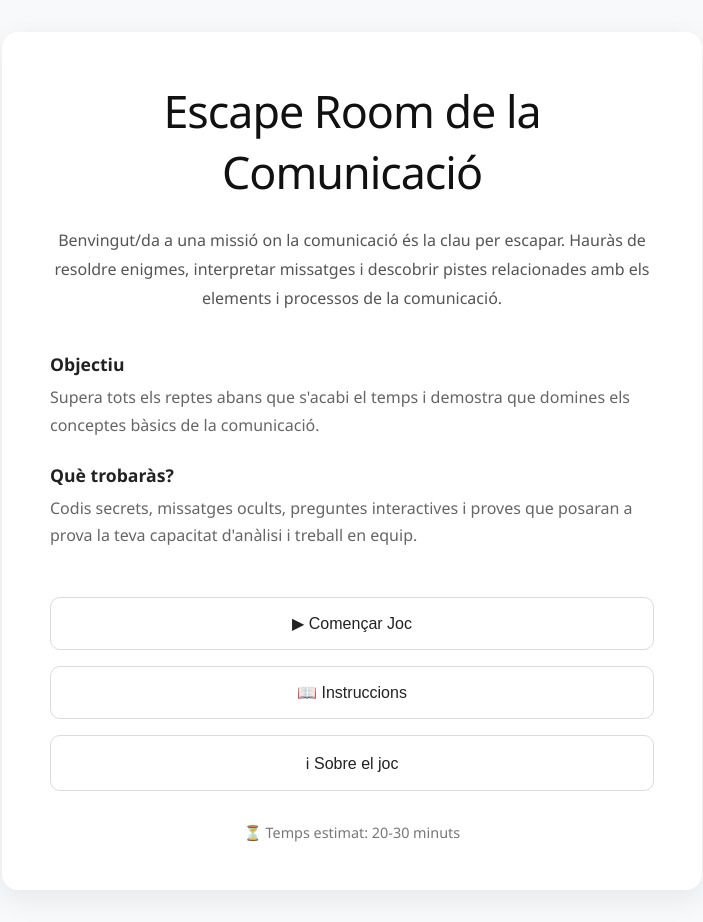
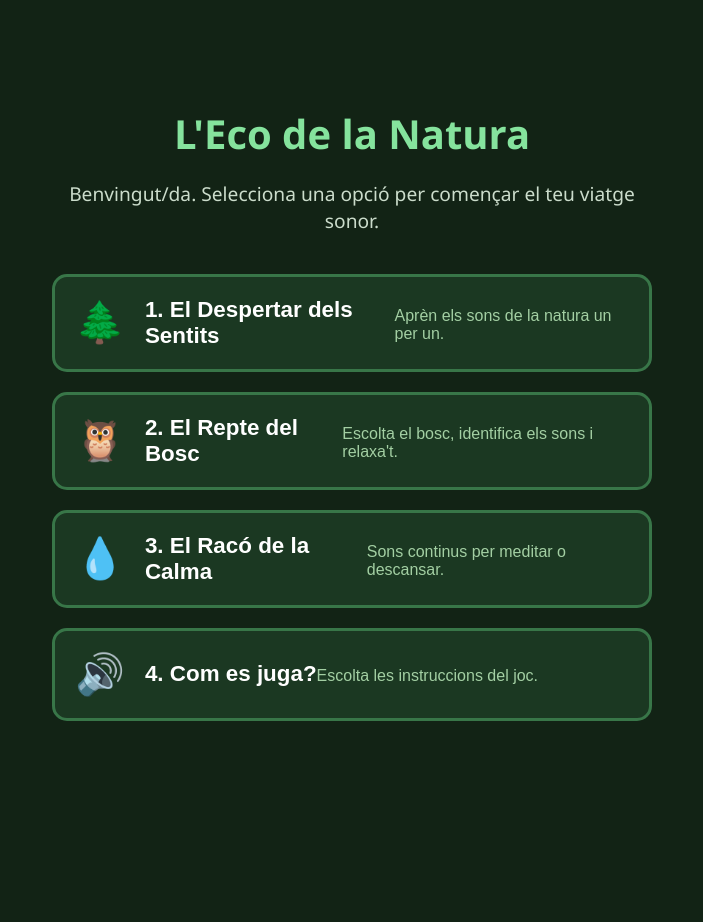
Before and after one commit to Tornillo2/Unspoken, a plain HTML site: page index.html in a window 1280 px wide. Shown: the whole page, without its empty margins (288-991 px from the left). After the commit the page ends 800 px from the top, so only its background shows below. Drawn offline with Linux system fonts and the light colour scheme.

Commit message:
Canvi d'idea, 1r menu

```diff
--- a/index.html
+++ b/index.html
@@ -3,53 +3,43 @@
 <head>
     <meta charset="UTF-8">
     <meta name="viewport" content="width=device-width, initial-scale=1.0">
-    <title>Escape Room de la Comunicació</title>
-
+    <title>L'Eco de la Natura - Menú Principal</title>
     <link rel="stylesheet" href="style.css">
 </head>
 <body>
 
-    <div class="menu">
+    <main class="menu-container">
+        <header class="menu-header">
+            <h1>L'Eco de la Natura</h1>
+            <p>Benvingut/da. Selecciona una opció per començar el teu viatge sonor.</p>
+        </header>
 
-        <h1>Escape Room de la Comunicació</h1>
+        <nav class="menu-options">
+            <button class="menu-btn o-aprenentatge" aria-label="Opció 1: El Despertar dels Sentits. Mode Aprenentatge.">
+                <span class="icon">🌲</span>
+                <span class="text">1. El Despertar dels Sentits</span>
+                <span class="subtext">Aprèn els sons de la natura un per un.</span>
+            </button>
 
-        <p class="intro">
-            Benvingut/da a una missió on la comunicació és la clau per escapar.
-            Hauràs de resoldre enigmes, interpretar missatges i descobrir pistes
-            relacionades amb els elements i processos de la comunicació.
-        </p>
+            <button class="menu-btn o-repte" aria-label="Opció 2: El Repte del Bosc. Prova Final.">
+                <span class="icon">🦉</span>
+                <span class="text">2. El Repte del Bosc</span>
+                <span class="subtext">Escolta el bosc, identifica els sons i relaxa't.</span>
+            </button>
 
-        <div class="info">
-            <h2>Objectiu</h2>
-            <p>
-                Supera tots els reptes abans que s'acabi el temps i demostra que
-                domines els conceptes bàsics de la comunicació.
-            </p>
+            <button class="menu-btn o-calma" aria-label="Opció 3: El Racó de la Calma. Mode Relax.">
+                <span class="icon">💧</span>
+                <span class="text">3. El Racó de la Calma</span>
+                <span class="subtext">Sons continus per meditar o descansar.</span>
+            </button>
 
-            <h2>Què trobaràs?</h2>
-            <p>
-                Codis secrets, missatges ocults, preguntes interactives i proves
-                que posaran a prova la teva capacitat d'anàlisi i treball en equip.
-            </p>
-        </div>
-
-        <button class="btn" onclick="alert('Comença l’aventura!')">
-            ▶ Començar Joc
-        </button>
-
-        <button class="btn" onclick="alert('Normes del joc')">
-            📖 Instruccions
-        </button>
-
-        <button class="btn" onclick="alert('Informació del projecte')">
-            ℹ Sobre el joc
-        </button>
-
-        <p class="temps">
-            ⏳ Temps estimat: 20-30 minuts
-        </p>
-
-    </div>
+            <button class="menu-btn o-ajuda" aria-label="Opció 4: Com es juga? Instruccions de veu.">
+                <span class="icon">🔊</span>
+                <span class="text">4. Com es juga?</span>
+                <span class="subtext">Escolta les instruccions del joc.</span>
+            </button>
+        </nav>
+    </main>
 
 </body>
 </html>
--- a/style.css
+++ b/style.css
@@ -1,115 +1,82 @@
-/* ==========================
-   ESCAPE ROOM COMUNICACIÓ
-   ========================== */
-
-* {
+/* Configuració general i colors de la natura */
+body {
     margin: 0;
     padding: 0;
-    box-sizing: border-box;
-}
-
-body {
-    font-family: "Segoe UI", Arial, sans-serif;
-    background-color: #f8f9fa;
-    color: #222;
-    min-height: 100vh;
+    font-family: 'Segoe UI', Tahoma, Geneva, Verdana, sans-serif;
+    background-color: #122315; /* Verd bosc molt fosc (bon contrast) */
+    color: #f4f9f4; /* Blanc trencat suau per no cansar la vista */
     display: flex;
     justify-content: center;
     align-items: center;
-    padding: 2rem;
+    min-height: 100vh;
 }
 
-.menu {
-    max-width: 700px;
+/* Contenidor del Menú */
+.menu-container {
     width: 100%;
-    background-color: white;
-    padding: 3rem;
-    border-radius: 16px;
-    box-shadow: 0 8px 30px rgba(0, 0, 0, 0.08);
+    max-width: 600px;
+    padding: 20px;
+    text-align: center;
 }
 
-/* Títol */
-
-h1 {
-    text-align: center;
-    font-size: 2.8rem;
-    font-weight: 200;
-    letter-spacing: -1px;
-    margin-bottom: 1.5rem;
-    color: #111;
+.menu-header h1 {
+    font-size: 2.5rem;
+    color: #85e39d; /* Verd brillant per ressaltar el títol */
+    margin-bottom: 10px;
 }
 
-/* Introducció */
-
-.intro {
-    text-align: center;
-    color: #555;
-    line-height: 1.8;
-    margin-bottom: 2.5rem;
+.menu-header p {
+    font-size: 1.2rem;
+    margin-bottom: 40px;
+    color: #cbdccb;
 }
 
-/* Secció d'informació */
-
-.info {
-    margin-bottom: 2rem;
+/* Estructura dels botons */
+.menu-options {
+    display: flex;
+    flex-direction: column;
+    gap: 20px; /* Espai entre botons perquè no es cliqui per error */
 }
 
-.info h2 {
-    font-size: 1.1rem;
-    font-weight: 600;
-    margin-top: 1.5rem;
-    margin-bottom: 0.5rem;
+/* Estil de cada botó (Gran i fàcil de clicar) */
+.menu-btn {
+    background-color: #1b3822; /* Verd fosc */
+    border: 3px solid #387648; /* Vora marcada */
+    border-radius: 15px;
+    color: #ffffff;
+    padding: 20px;
+    display: flex;
+    align-items: center;
+    text-align: left;
+    cursor: pointer;
+    transition: all 0.3s ease;
+    width: 100%;
 }
 
-.info p {
-    color: #666;
-    line-height: 1.7;
+/* Icones grans */
+.menu-btn .icon {
+    font-size: 2.5rem;
+    margin-right: 20px;
 }
 
-/* Botons */
-
-.btn {
-    width: 100%;
-    padding: 1rem;
-    margin-top: 1rem;
-    border: 1px solid #dcdcdc;
-    border-radius: 10px;
-    background-color: white;
-    color: #222;
-    font-size: 1rem;
-    font-weight: 500;
-    cursor: pointer;
-    transition: all 0.25s ease;
+/* Textos de dins el botó */
+.menu-btn .text {
+    font-size: 1.4rem;
+    font-weight: bold;
+    display: block;
 }
 
-.btn:hover {
-    background-color: #222;
-    color: white;
-    border-color: #222;
+.menu-btn .subtext {
+    font-size: 1rem;
+    color: #a3cfa3;
+    display: block;
+    margin-top: 4px;
 }
 
-/* Temps */
-
-.temps {
-    text-align: center;
-    margin-top: 2rem;
-    color: #777;
-    font-size: 0.9rem;
+/* Efecte visual quan es passa el ratolí o es selecciona (Focus) */
+.menu-btn:hover, .menu-btn:focus {
+    background-color: #285834;
+    border-color: #85e39d; /* La vora brilla en verd clar */
+    transform: scale(1.03); /* El botó s'engrandeix una mica */
+    outline: none; /* Treu la vora per defecte del navegador */
 }
-
-/* Responsive */
-
-@media (max-width: 768px) {
-
-    body {
-        padding: 1rem;
-    }
-
-    .menu {
-        padding: 2rem;
-    }
-
-    h1 {
-        font-size: 2rem;
-    }
-}
```
Also changed, not shown: play.html (deleted).
